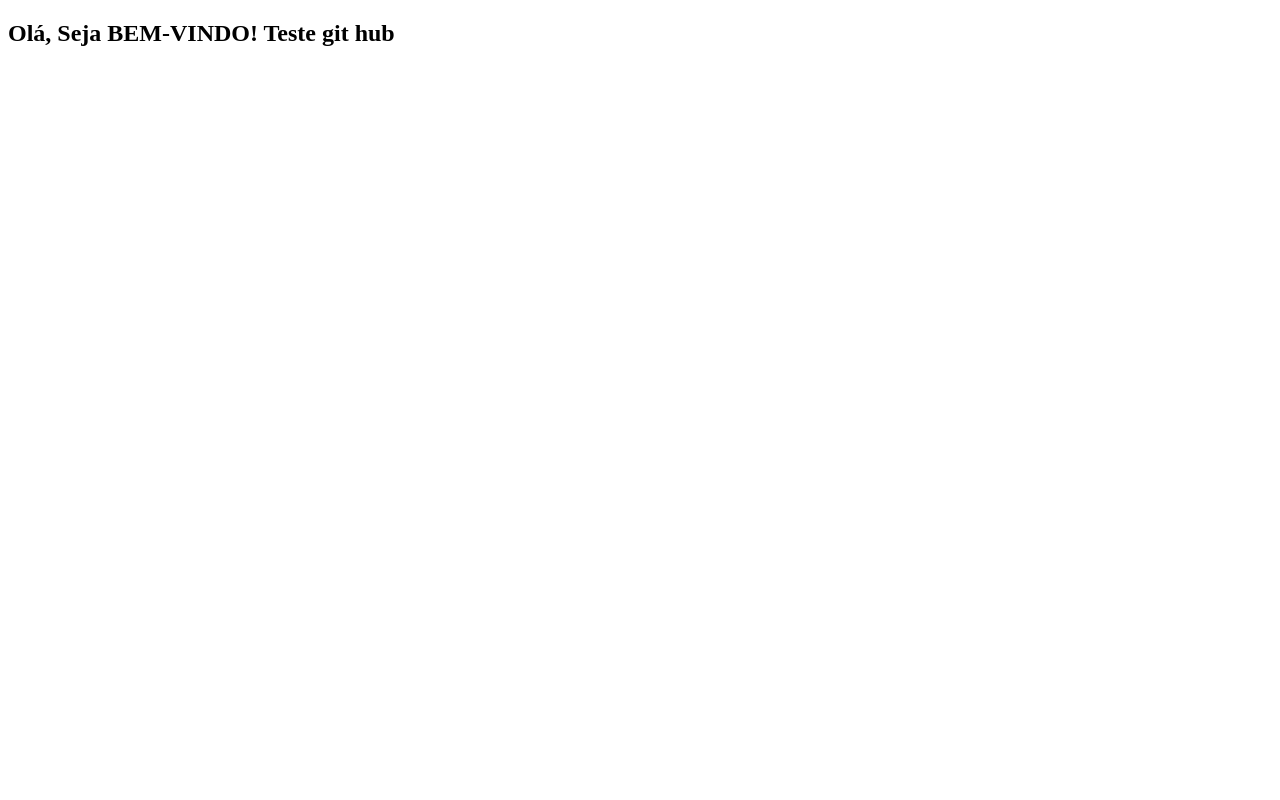
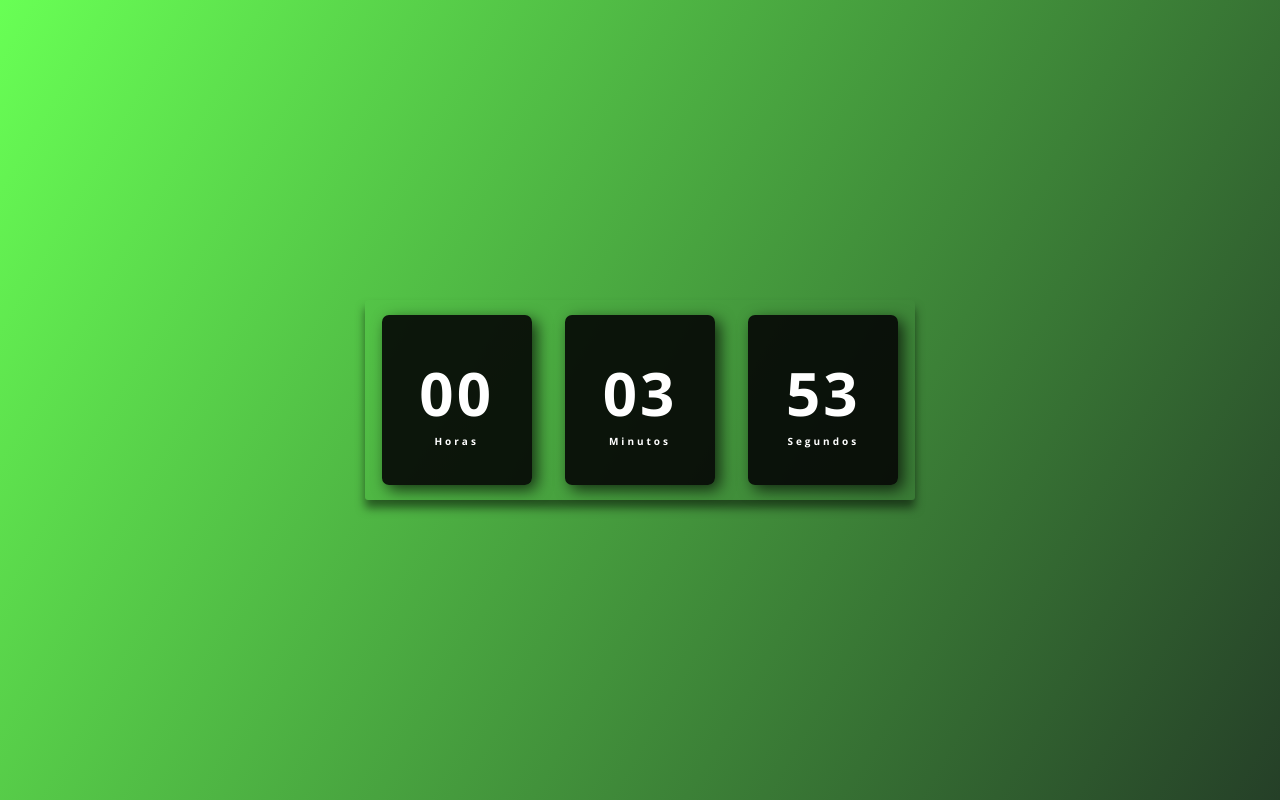
Before and after one commit to sdjoao/relogioDigital, a plain HTML site: page index.html in a window 1280 px wide. Drawn offline with nearby package versions, Linux system fonts and the light colour scheme.

Commit message:
Projeto terminado

```diff
--- a/assets/index.js
+++ b/assets/index.js
@@ -0,0 +1,21 @@
+ const horas = document.getElementById('horas');
+ const minutos = document.getElementById('minutos');
+ const segundos = document.getElementById('segundos');
+
+ const relogio = setInterval(function time(){
+    let dateToday = new Date();
+    let hr = dateToday.getHours();
+    let min = dateToday.getMinutes();
+    let s = dateToday.getSeconds();
+
+    if (hr < 10) hr = '0' + hr;
+    if (min < 10) min = '0' + min;
+    if (s< 10) s = '0' + s;
+
+
+    horas.textContent = hr;
+    minutos.textContent = min;
+    segundos.textContent = s;
+
+
+ })
--- a/assets/styles.css
+++ b/assets/styles.css
@@ -0,0 +1,49 @@
+@import url('https://fonts.googleapis.com/css2?family=Open+Sans:ital,wght@0,300..800;1,300..800&display=swap');
+
+* {
+    margin: 0;
+    padding: 0;
+    font-family: 'Open Sans', sans-serif;
+}
+
+body {
+    height: 100vh;
+    background: linear-gradient(120deg, #4dff36d8,#001f03da);
+    display: flex;
+    align-items: center;
+    justify-content: center;
+}
+
+.relogio {
+    display: flex;
+    align-items: center;
+    justify-content: space-around;
+    height: 200px;
+    width: 550px;
+    background: transparent;
+    border-radius: 3px;
+    box-shadow: 0px 8px 10px rgba(0, 0, 0, .5);
+}
+
+.relogio div{
+    height: 170px;
+    width: 150px;
+    display: flex;
+    flex-direction: column;
+    align-items: center;
+    justify-content: center;
+    color: #fff;
+    background: rgba(5,5,5,0.9);
+    box-shadow: 5px 5px 15px rgba(0,0,0,.7);
+    border-radius: 7px;
+    letter-spacing: 3px;
+}
+
+.relogio span{
+    font-weight: bolder;
+    font-size: 60px;
+}
+
+.relogio span.tempo{
+    font-size: 10px;
+}
--- a/index.html
+++ b/index.html
@@ -7,26 +7,21 @@
     <link rel="stylesheet" href="/assets/styles.css">
 </head>
 <body>
+    <div class="relogio">
+        <div>
+            <span id="horas">00</span>
+            <span class="tempo">Horas</span>
+        </div>
+        <div>
+            <span id="minutos">00</span>
+            <span class="tempo">Minutos</span>
+        </div>
+        <div>
+            <span id="segundos">00</span>
+            <span class="tempo">Segundos</span>
+        </div>
 
-    <!-- Header -->
-     <header>
-
-     </header>
-     <!-- Main -->
-      <main>
-        <article>
-            <h1>
-                Olá, Seja BEM-VINDO!
-                Teste git hub
-            </h1>
-        </article>
-      </main>
-     <!-- Footer -->
-      <footer>
-
-      </footer>
-
-      <!-- Scripts -->
+    </div>
        <script src="/assets/index.js"></script>
 </body>
 </html>
```
